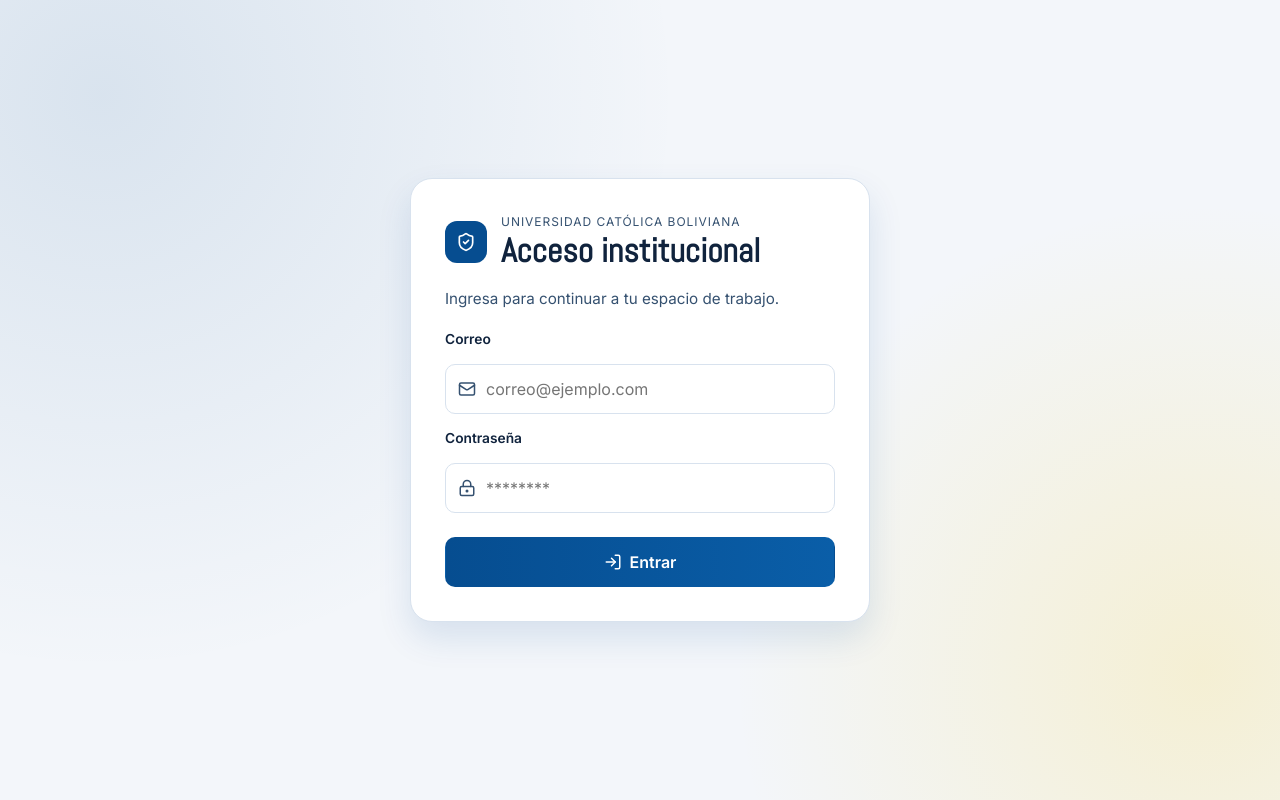
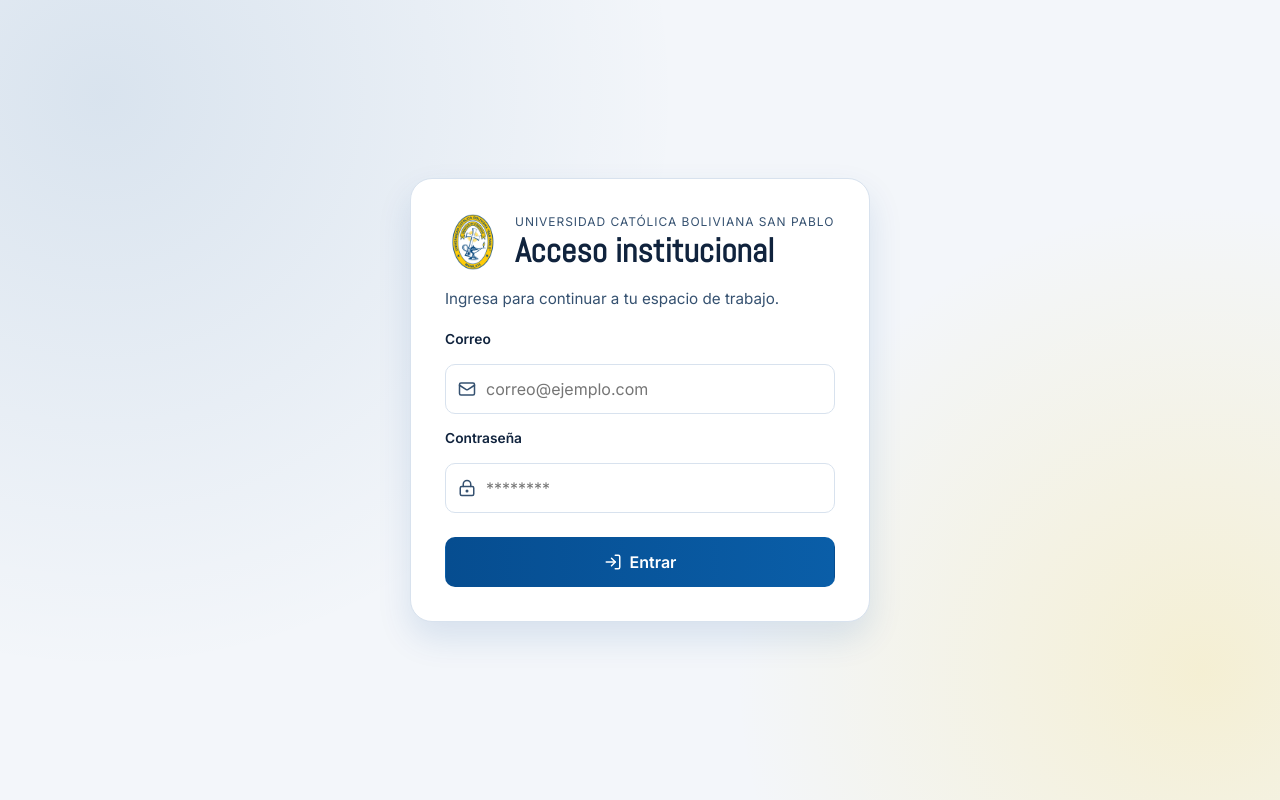
Before and after one commit to Danizamog/UCB-labconnect-front, a React (Vite) app: page / in a window 1280 px wide. Built offline with nearby package versions, Linux system fonts and the light colour scheme.

Commit message:
añadido del logo oficiald e la universidad

```diff
--- a/src/features/auth/pages/LoginView.css
+++ b/src/features/auth/pages/LoginView.css
@@ -27,14 +27,10 @@
   margin-bottom: 4px;
 }
 
-.login-brand-icon {
-  width: 42px;
-  height: 42px;
-  border-radius: 12px;
-  display: grid;
-  place-items: center;
-  background: var(--ucb-blue);
-  color: var(--surface-100);
+.login-brand-logo {
+  width: 56px;
+  height: 56px;
+  object-fit: contain;
 }
 
 .login-brand-kicker {
--- a/src/features/auth/pages/LoginView.jsx
+++ b/src/features/auth/pages/LoginView.jsx
@@ -1,5 +1,6 @@
 import { useState } from 'react'
-import { LogIn, Mail, LockKeyhole, ShieldCheck } from 'lucide-react'
+import { LogIn, Mail, LockKeyhole } from 'lucide-react'
+import ucbEscudoLogo from '../../../assets/branding/ucb-san-pablo-escudo.png'
 import './LoginView.css'
 
 function LoginView({ onLogin }) {
@@ -19,11 +20,13 @@ function LoginView({ onLogin }) {
     <main className="auth-screen">
       <form className="login-card" onSubmit={handleSubmit}>
         <div className="login-brand">
-          <div className="login-brand-icon" aria-hidden="true">
-            <ShieldCheck size={20} />
-          </div>
+          <img
+            className="login-brand-logo"
+            src={ucbEscudoLogo}
+            alt="Escudo Universidad Católica Boliviana San Pablo"
+          />
           <div>
-            <span className="login-brand-kicker">Universidad Católica Boliviana</span>
+            <span className="login-brand-kicker">Universidad Católica Boliviana San Pablo</span>
             <h1>Acceso institucional</h1>
           </div>
         </div>
--- a/src/shared/components/navbar/navbar.css
+++ b/src/shared/components/navbar/navbar.css
@@ -20,14 +20,10 @@
   gap: 10px;
 }
 
-.brand-icon {
-  width: 36px;
-  height: 36px;
-  border-radius: 10px;
-  display: grid;
-  place-items: center;
-  color: var(--ucb-blue);
-  background: rgba(6, 77, 144, 0.12);
+.brand-logo {
+  width: 126px;
+  height: 40px;
+  object-fit: contain;
 }
 
 .brand {
@@ -40,7 +36,6 @@
   font-size: 0.72rem;
   color: var(--ink-700);
   letter-spacing: 0.06em;
-  text-transform: uppercase;
 }
 
 .brand strong {
@@ -101,6 +96,11 @@
     justify-content: center;
   }
 
+  .brand-logo {
+    width: 104px;
+    height: 34px;
+  }
+
   .nav-links {
     position: absolute;
     left: 14px;
--- a/src/shared/components/navbar/navbar.jsx
+++ b/src/shared/components/navbar/navbar.jsx
@@ -3,12 +3,12 @@ import {
   House,
   LogOut,
   Menu,
-  Shield,
   Users,
   UserRound,
   X,
 } from 'lucide-react'
 import { NAVIGATION_LINKS } from '../../config/navigationLinks'
+import ucbLapazLogo from '../../../assets/branding/ucb-san-pablo-lapaz.png'
 import './navbar.css'
 
 function Navbar({ onLogout, onNavigate, activeSection = 'home' }) {
@@ -42,11 +42,13 @@ function Navbar({ onLogout, onNavigate, activeSection = 'home' }) {
     <header className="navbar-shell">
       <nav className="navbar">
         <div className="brand-wrap">
-          <div className="brand-icon" aria-hidden="true">
-            <Shield size={18} />
-          </div>
+          <img
+            className="brand-logo"
+            src={ucbLapazLogo}
+            alt="Universidad Católica Boliviana San Pablo Sede La Paz"
+          />
           <div className="brand">
-            <span className="brand-kicker">UCB</span>
+            <span className="brand-kicker">UCB San Pablo · La Paz</span>
             <strong>LabConnect</strong>
           </div>
         </div>
```
Also changed, not shown: src/assets/branding/ucb-san-pablo-escudo.png (added), src/assets/branding/ucb-san-pablo-lapaz.png (added).
